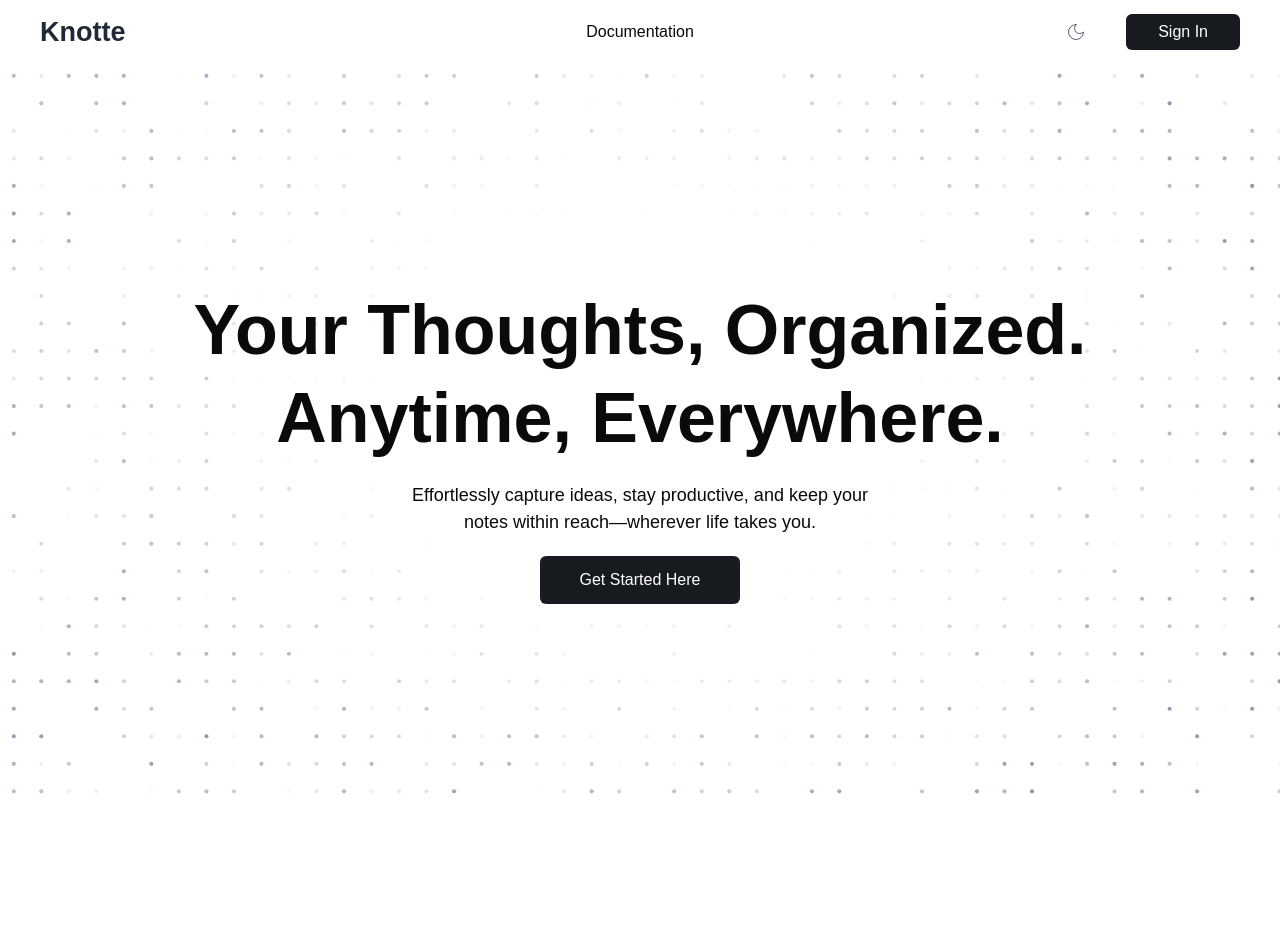
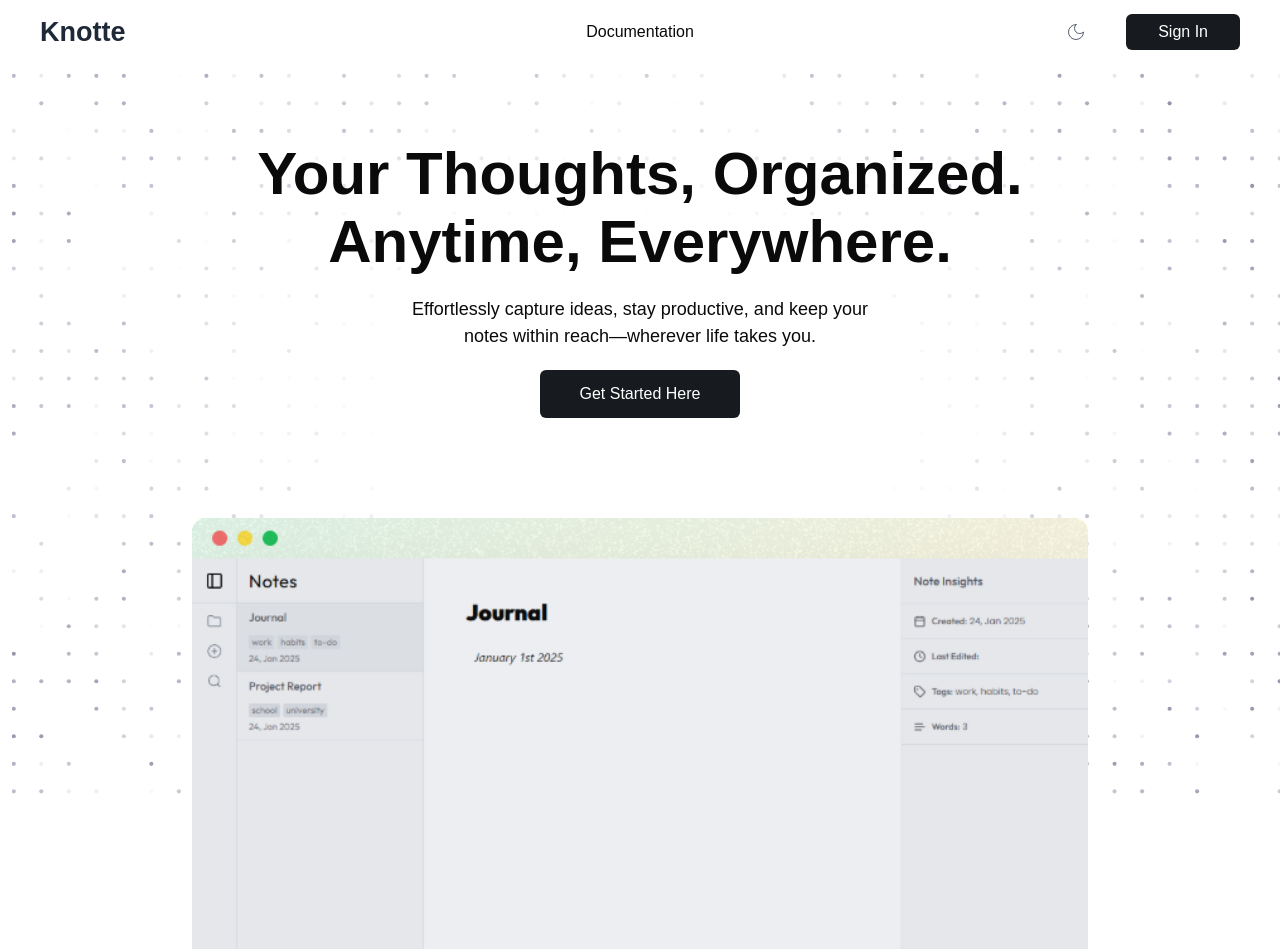
Before and after one commit to samsonlawal/Note-Taking-App, a Next.js app: page / in a window 1280 px wide. Shown: the top 949 px of the page. Before the commit the page ends 800 px from the top, so only its background shows below. Built offline with nearby package versions, Linux system fonts and the light colour scheme; a web font is replaced by a local one.

Commit message:
image sections

```diff
--- a/app/(root)/(home)/page.tsx
+++ b/app/(root)/(home)/page.tsx
@@ -6,13 +6,15 @@ import { useEffect } from "react";
 import router from "next/router";
 import HomePage from "@/components/ui/HomePage";
 import Navbar from "@/components/ui/Navbar";
+import Peek from "@/components/ui/HomePage/peek";
 
 export default function Home() {
   const { accessToken } = useAuth();
 
   return (
-    <main className="flex max-h-screen flex-col items-center justify-between w-full magicpattern dark:bg-gray-800">
+    <main className="flex max-h-screen h-fit flex-col items-center justify-between w-full magicpattern dark:bg-gray-800">
       <HomePage />
+      <Peek />
     </main>
   );
 }
--- a/components/ui/HomePage/Hero.tsx
+++ b/components/ui/HomePage/Hero.tsx
@@ -14,9 +14,8 @@ function Hero() {
     data && data.length > 0 ? data[0].noteId : noteData[0].noteId;
 
   return (
-    <div className="h-fit mt-[90px] flex flex-col justify-center items-center text-center gap-[20px] w-full px-10">
-      {/* <Features /> */}
-      <h1 className="text-[70px] font-clash font-bold leading-[88px]">
+    <div className="h-fit mt-[140px] flex flex-col justify-center items-center text-center gap-[20px] w-full px-10">
+      <h1 className="text-[60px] font-clash font-bold leading-[68px] max-w-[900px]">
         Your Thoughts, Organized. Anytime, Everywhere.
       </h1>
       <div className="w-[500px]">
--- a/components/ui/HomePage/index.tsx
+++ b/components/ui/HomePage/index.tsx
@@ -59,7 +59,7 @@ function HomePage() {
   return (
     <div className="max-screen-wrapper ">
       <div className="max-screen-inner">
-        <div className="flex justify-center items-center flex-col max-h-screen h-screen w-full">
+        <div className="flex justify-center items-center flex-col max-h-screen h-fit w-full">
           {/* <Navbar /> */}
           <Hero />
         </div>
--- /dev/null
+++ b/components/ui/HomePage/peek.tsx
@@ -0,0 +1,10 @@
+import Features from "../Features";
+
+export default function Peek() {
+  return (
+    <div className="pt-[100px] pb-[50px] w-full flex items-center justify-center flex-col h-fit">
+      {/* <Features /> */}
+      <img src="/peek.png" alt="" className="w-[70%]" />
+    </div>
+  );
+}
```
Also changed, not shown: public/peek.png (added).
